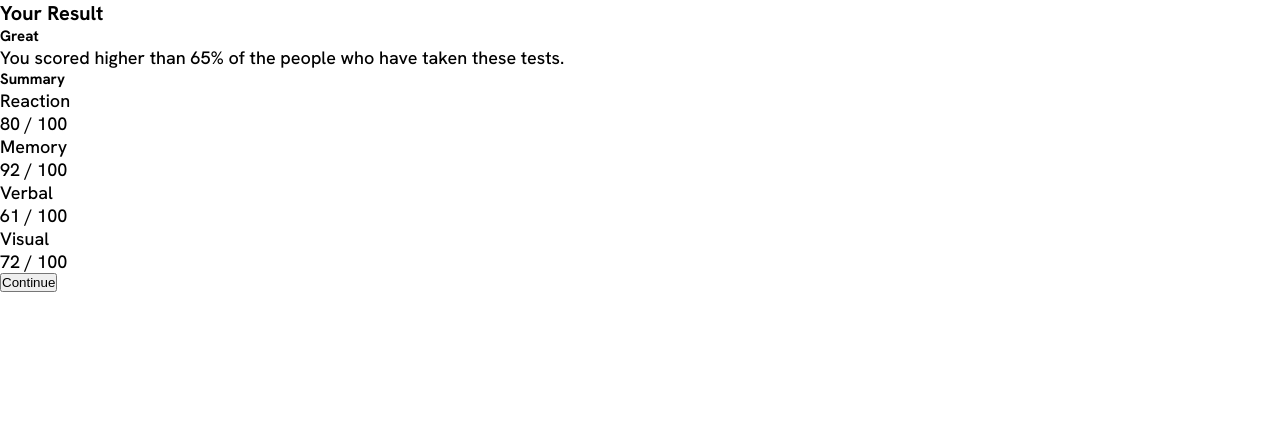
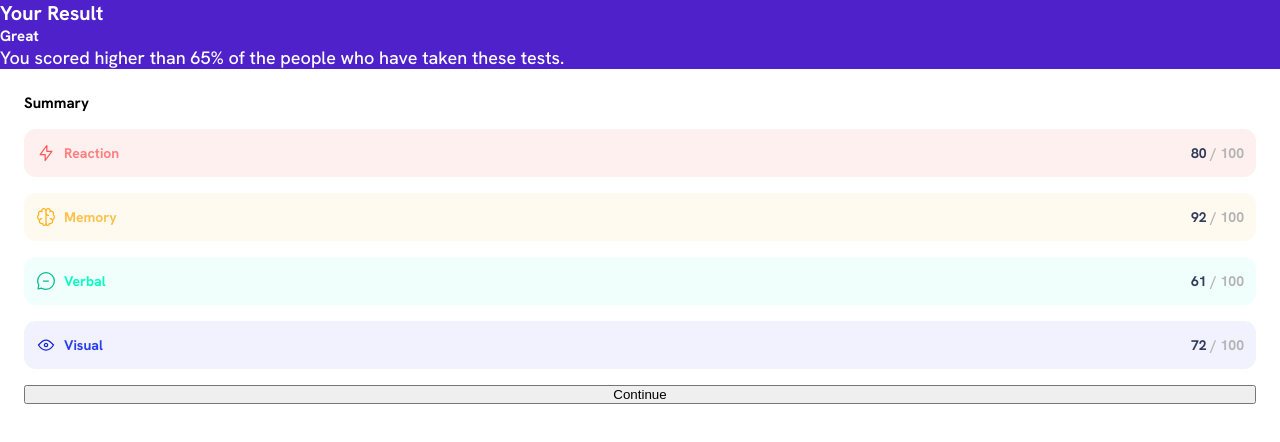
Before and after one commit to yurimzk/results-summary-component, a plain HTML site: page index.html in a window 1280 px wide. Drawn offline with Linux system fonts and the light colour scheme.

Commit message:
summary layout done

```diff
--- a/index.html
+++ b/index.html
@@ -22,6 +22,7 @@
     <title>Frontend Mentor | Results summary component</title>
   </head>
   <body>
+    <div id="app">
       <div id="result-wrapper">
         <h1>Your Result</h1>
         <div class="your-result"></div>
@@ -34,23 +35,52 @@
       </div>
       <div id="summary-wrapper">
         <h2>Summary</h2>
-      <div class="summary-reaction">
-        <p>Reaction</p>
-        <p>80 / 100</p>
+        <div class="reaction">
+          <div class="reaction-heading">
+            <img src="/assets/images/icon-reaction.svg" alt="lightning icon" />
+            <div>Reaction</div>
           </div>
-      <div class="summary-memory">
-        <p>Memory</p>
-        <p>92 / 100</p>
+          <div class="reaction-score">
+            <div class="score">80</div>
+            <div class="max-score">/</div>
+            <div class="max-score">100</div>
           </div>
-      <div class="summary-verbal">
-        <p>Verbal</p>
-        <p>61 / 100</p>
+        </div>
+        <div class="memory">
+          <div class="memory-heading">
+            <img src="/assets/images/icon-memory.svg" alt="brain icon" />
+            <div>Memory</div>
+          </div>
+          <div class="memory-score">
+            <div class="score">92</div>
+            <div class="max-score">/</div>
+            <div class="max-score">100</div>
+          </div>
+        </div>
+        <div class="verbal">
+          <div class="verbal-heading">
+            <img src="/assets/images/icon-verbal.svg" alt="chat icon" />
+            <div>Verbal</div>
+          </div>
+          <div class="verbal-score">
+            <div class="score">61</div>
+            <div class="max-score">/</div>
+            <div class="max-score">100</div>
+          </div>
         </div>
         <div class="visual">
-        <p>Visual</p>
-        <p>72 / 100</p>
+          <div class="visual-heading">
+            <img src="/assets/images/icon-visual.svg" alt="eye icon" />
+            <div>Visual</div>
+          </div>
+          <div class="visual-score">
+            <div class="score">72</div>
+            <div class="max-score">/</div>
+            <div class="max-score">100</div>
           </div>
         </div>
-    <button class="continue">Continue</button>
+        <button class="btn-continue">Continue</button>
+      </div>
+    </div>
   </body>
 </html>
--- a/style.css
+++ b/style.css
@@ -7,10 +7,15 @@
 :root {
     font-size: 62.5%;
 
-    --primary-light-red: hsl(0, 100%, 67%);
-    --primary-orangey-yellow: hsl(39, 100%, 56%);
-    --primary-green-teal: hsl(166, 100%, 37%);
-    --primary-cobalt-blue: hsl(234, 85%, 45%);
+    --primary-light-red-bg: hsl(0, 100%, 97%);
+    --primary-orangey-yellow-bg: hsl(39, 100%, 97%);
+    --primary-green-teal-bg: hsl(166, 100%, 97%);
+    --primary-cobalt-blue-bg: hsl(234, 85%, 97%);
+
+    --primary-light-red: hsl(0, 100%, 75%);
+    --primary-orangey-yellow: hsl(39, 100%, 65%);
+    --primary-green-teal: hsl(166, 100%, 50%);
+    --primary-cobalt-blue: hsl(234, 85%, 55%);
 
     --gradient-light-slate-blue-bg: hsl(252, 100%, 67%);
     --gradient-light-royal-blue-bg: hsl(241, 81%, 54%);
@@ -18,6 +23,7 @@
     --gradient-persian-blue: hsla(241, 72%, 45%, 0);
 
     --neutral-white: hsl(0, 0%, 100%);
+    --neutral-gray: hsl(0, 0%, 70%);
     --neutral-pale-blue: hsl(221, 100%, 96%);
     --neutral-light-lavender: hsl(241, 100%, 89%);
     --neutral-dark-gray-blue: hsl(224, 30%, 27%);
@@ -30,3 +36,77 @@ body {
 p {
     font-size: 1.8rem;
 }
+
+#result-wrapper {
+    width: 100%;
+    background-color: var(--gradient-viole-blue);
+    color: var(--neutral-white);
+}
+
+#summary-wrapper {
+    display: flex;
+    flex-direction: column;
+    gap: 1.6rem;
+    padding: 2.4rem 2.4rem;
+}
+
+.reaction, .memory, .verbal, .visual {
+    border-radius: 1.2rem;
+    padding: 1.4rem 1.2rem;
+    display: flex;
+    justify-content: space-between;
+    font-size: 1.4rem;
+    font-weight: 700;
+}
+
+.reaction-heading, .memory-heading, .verbal-heading, .visual-heading {
+    display: flex;
+    align-items: center;
+    gap: .8rem;
+}
+
+.reaction-score, .memory-score, .verbal-score, .visual-score {
+    display: flex;
+    align-items: center;
+    gap: .4rem;
+}
+
+#summary-wrapper .reaction {
+    background-color: var(--primary-light-red-bg);
+}
+
+#summary-wrapper .memory {
+    background-color: var(--primary-orangey-yellow-bg);
+}
+
+#summary-wrapper .verbal {
+    background-color: var(--primary-green-teal-bg);
+}
+
+#summary-wrapper .visual {
+    background-color: var(--primary-cobalt-blue-bg);
+}
+
+.reaction .reaction-heading {
+    color: var(--primary-light-red);
+}
+
+.memory .memory-heading {
+    color: var(--primary-orangey-yellow);
+}
+
+.verbal .verbal-heading {
+    color: var(--primary-green-teal);
+}
+
+.visual .visual-heading {
+    color: var(--primary-cobalt-blue);
+}
+
+.score {
+    color: var(--neutral-dark-gray-blue);
+}
+
+.max-score {
+    color: var(--neutral-gray);
+}
```
Lines whose indentation alone changed are shown as unchanged.
